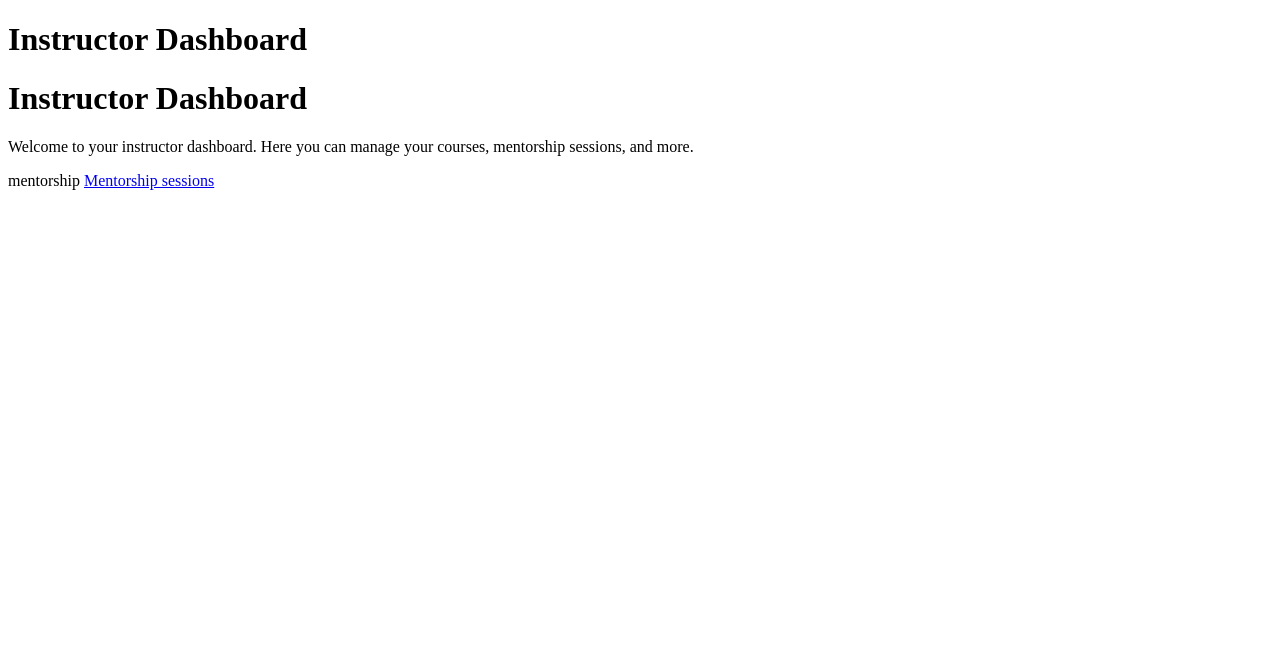
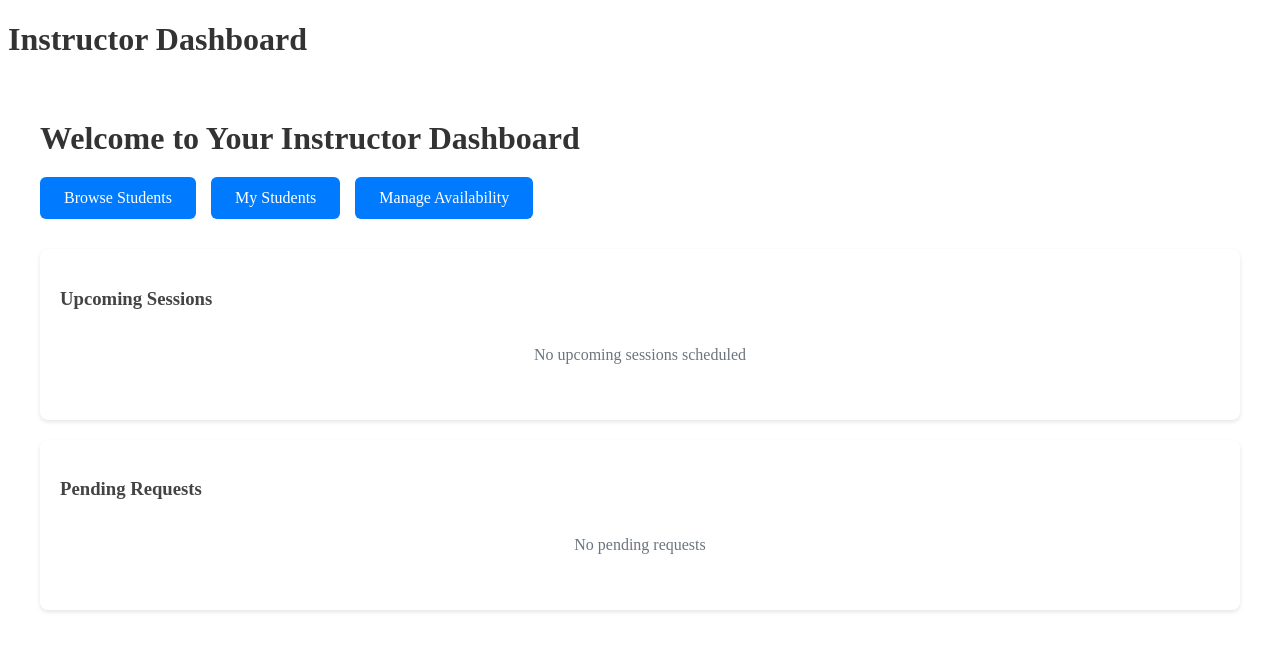
Before and after one commit to ankit935686/Megahacks, a Django app: page /instructor/ in a window 1280 px wide. Shown: the top 651 px of the page. Run offline with Django 5.2, Linux system fonts and the light colour scheme; a user stored in the database is signed in; data comes from the database, SQL or seed files in the repository; both versions use the stored data as it was after the commit.

Commit message:
dashboard

```diff
--- a/LMS/instructor/templates/home.html
+++ b/LMS/instructor/templates/home.html
@@ -1,13 +1,160 @@
-
 {% extends 'base.html' %}
 {% load static %}
 
+{% block content %}
+<div class="instructor-dashboard">
+    <h1>Welcome to Your Instructor Dashboard</h1>
 
+    <!-- Main Navigation -->
+    <div class="dashboard-nav">
+        <a href="{% url 'instructor:student_list' %}" class="nav-btn">
+            <i class="fas fa-users"></i> Browse Students
+        </a>
+        <a href="{% url 'instructor:my_students' %}" class="nav-btn">
+            <i class="fas fa-user-graduate"></i> My Students
+        </a>
+        <a href="{% url 'instructor:manage_slots' %}" class="nav-btn">
+            <i class="fas fa-calendar"></i> Manage Availability
+        </a>
+    </div>
 
-{% block content %}
-    <h1>Instructor Dashboard</h1>
-    <p>Welcome to your instructor dashboard. Here you can manage your courses, mentorship sessions, and more.</p>
-    <p>mentorship <a href="{% url 'instructor:mentorship_dashboard'%}">Mentorship sessions </a></p>
+    <!-- Dashboard Content -->
+    <div class="dashboard-content">
+        <!-- Upcoming Sessions -->
+        <section class="dashboard-section">
+            <h3>Upcoming Sessions</h3>
+            {% if upcoming_sessions %}
+                <div class="sessions-list">
+                    {% for session in upcoming_sessions %}
+                        <div class="session-card">
+                            <h4>Session with {{ session.student.username }}</h4>
+                            <p>Date: {{ session.slot.date }}</p>
+                            <p>Time: {{ session.slot.start_time }} - {{ session.slot.end_time }}</p>
+                            {% if session.meet_link %}
+                                <p>Meet Link: <a href="{{ session.meet_link }}" class="meet-link">Join Meeting</a></p>
+                            {% endif %}
+                            <a href="{% url 'instructor:session_detail' session.id %}" class="btn">View Details</a>
+                        </div>
+                    {% endfor %}
+                </div>
+            {% else %}
+                <p class="no-data">No upcoming sessions scheduled</p>
+            {% endif %}
+        </section>
 
+        <!-- Pending Requests -->
+        <section class="dashboard-section">
+            <h3>Pending Requests</h3>
+            {% if pending_requests %}
+                <div class="requests-list">
+                    {% for request in pending_requests %}
+                        <div class="request-card">
+                            <h4>Request from {{ request.student.username }}</h4>
+                            <p>Date: {{ request.slot.date }}</p>
+                            <p>Time: {{ request.slot.start_time }} - {{ request.slot.end_time }}</p>
+                            <a href="{% url 'instructor:session_detail' request.id %}" class="btn">Review Request</a>
+                        </div>
+                    {% endfor %}
+                </div>
+            {% else %}
+                <p class="no-data">No pending requests</p>
+            {% endif %}
+        </section>
+    </div>
+</div>
 
-{% endblock content %}
+<style>
+.instructor-dashboard {
+    max-width: 1200px;
+    margin: 0 auto;
+    padding: 20px;
+}
+
+.dashboard-nav {
+    display: flex;
+    gap: 15px;
+    margin: 20px 0 30px;
+}
+
+.nav-btn {
+    padding: 12px 24px;
+    background: #007bff;
+    color: white;
+    text-decoration: none;
+    border-radius: 6px;
+    transition: all 0.3s ease;
+}
+
+.nav-btn:hover {
+    background: #0056b3;
+    transform: translateY(-2px);
+}
+
+.dashboard-section {
+    background: white;
+    border-radius: 8px;
+    box-shadow: 0 2px 4px rgba(0,0,0,0.1);
+    padding: 20px;
+    margin-bottom: 20px;
+}
+
+.sessions-list, .requests-list {
+    display: grid;
+    grid-template-columns: repeat(auto-fill, minmax(300px, 1fr));
+    gap: 20px;
+    margin-top: 15px;
+}
+
+.session-card, .request-card {
+    background: #f8f9fa;
+    border-radius: 6px;
+    padding: 15px;
+    border: 1px solid #dee2e6;
+}
+
+.session-card h4, .request-card h4 {
+    margin: 0 0 10px 0;
+    color: #333;
+}
+
+.meet-link {
+    color: #007bff;
+    text-decoration: none;
+}
+
+.meet-link:hover {
+    text-decoration: underline;
+}
+
+.btn {
+    display: inline-block;
+    padding: 8px 16px;
+    background: #007bff;
+    color: white;
+    text-decoration: none;
+    border-radius: 4px;
+    margin-top: 10px;
+    transition: background 0.3s;
+}
+
+.btn:hover {
+    background: #0056b3;
+}
+
+.no-data {
+    text-align: center;
+    color: #6c757d;
+    padding: 20px;
+}
+
+h1 {
+    color: #333;
+    margin-bottom: 20px;
+}
+
+h3 {
+    color: #444;
+    margin-bottom: 15px;
+}
+</style>
+{% endblock %}
```
Also changed, not shown: LMS/db.sqlite3.
